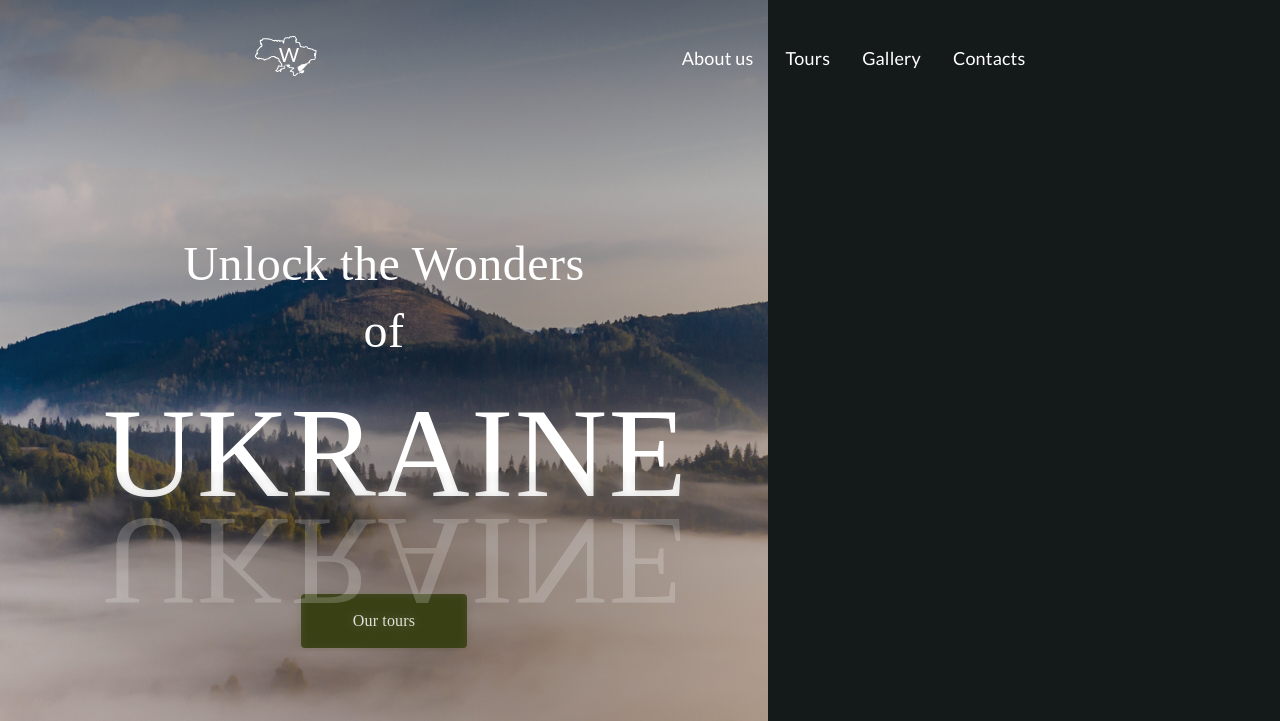
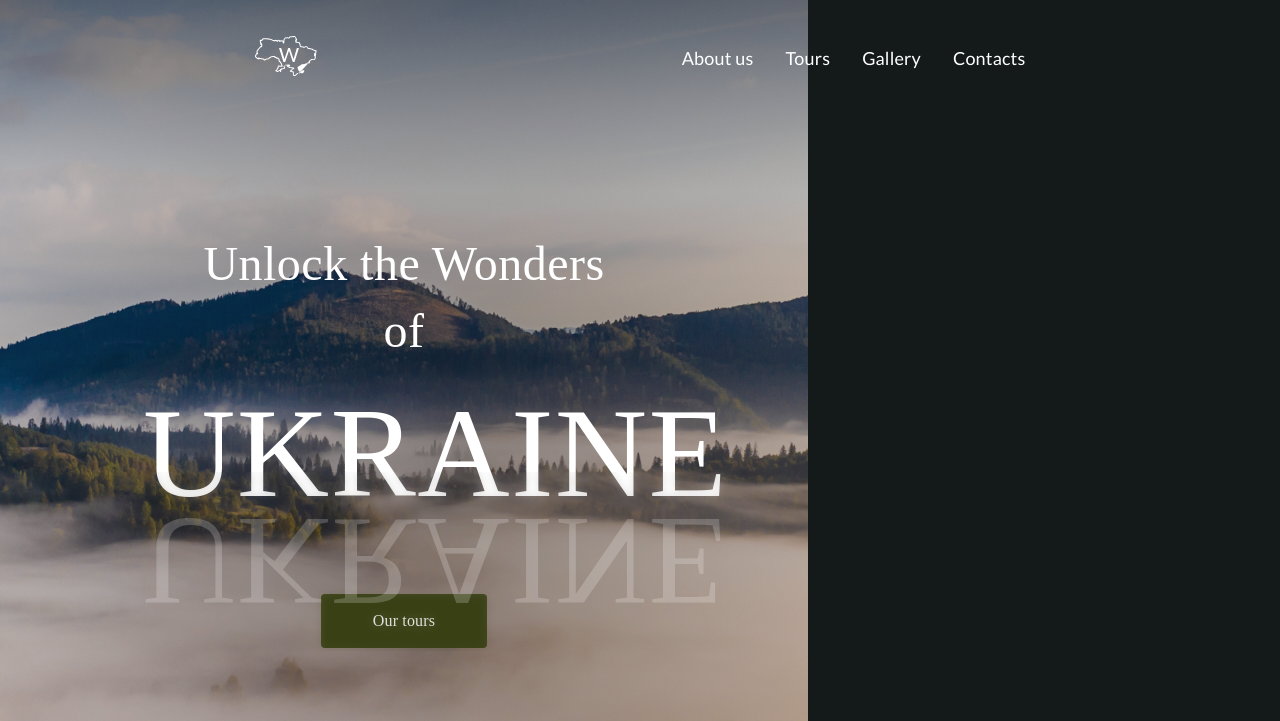
Before and after one commit to annabelous75/unlock, a plain HTML site: page index.html in a window 1280 px wide. Shown: the top 721 px of the page. Drawn offline with nearby package versions, Linux system fonts and the light colour scheme; files that its build step writes are made by us from their sources; a web font is replaced by a local one.

Commit message:
Update _hero.scss

```diff
--- a/sass/layouts/_hero.scss
+++ b/sass/layouts/_hero.scss
@@ -19,7 +19,7 @@
     background-size: cover;
   flex-grow: 1;
   height: 1008px;
-  width:768px;
+  width:808px;
 }
 @include desktop{
     background-color: var(--background-color);
```
